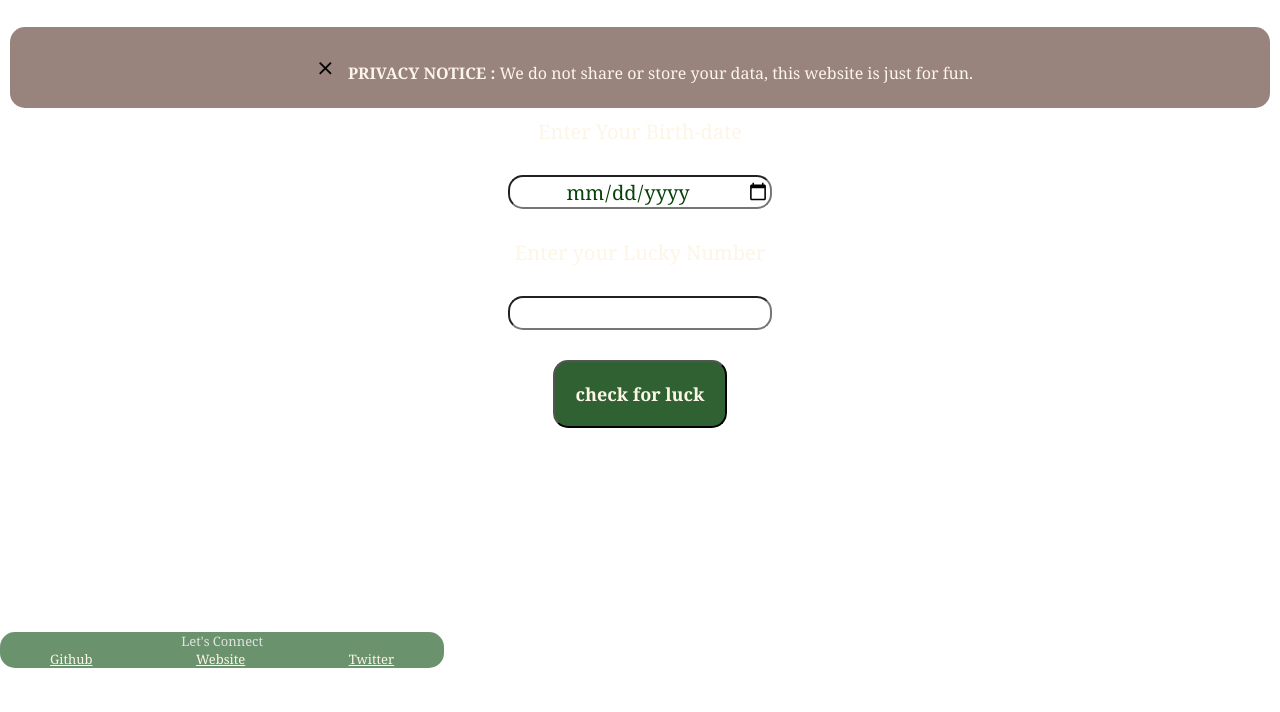
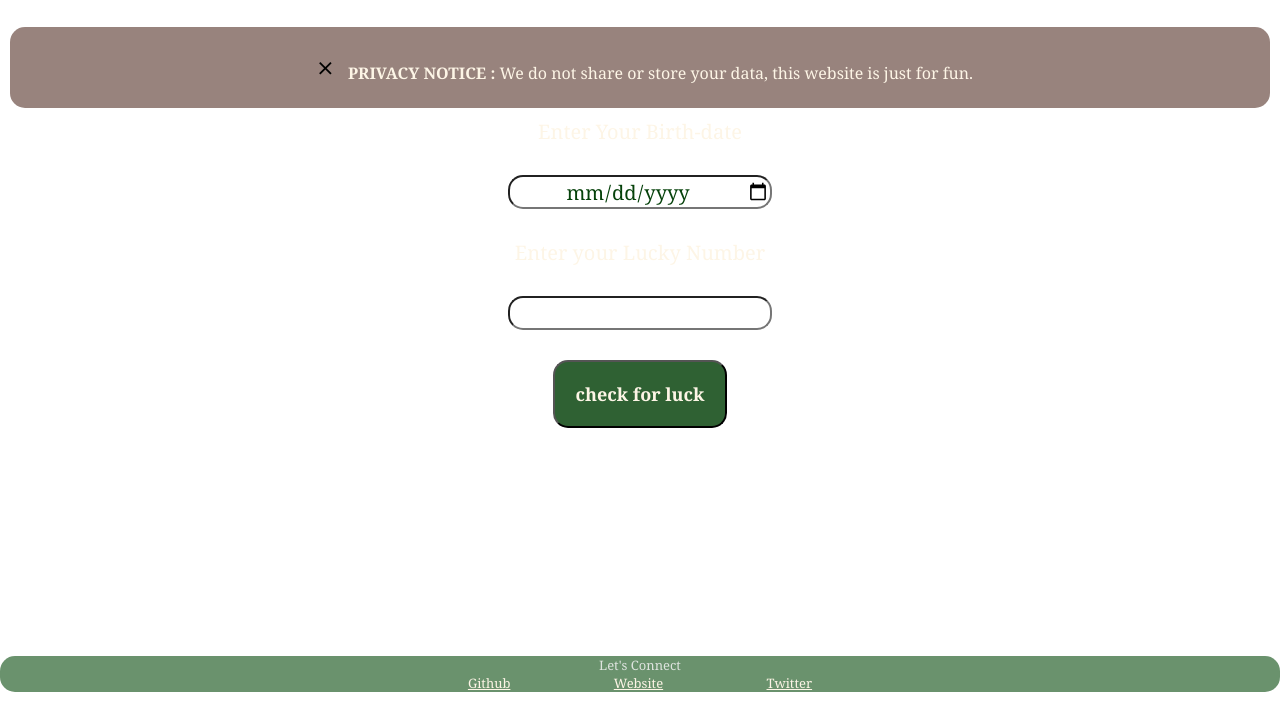
Before and after one commit to Anush79/lucky-birthday, a plain HTML site: page index.html in a window 1280 px wide. Shown: the part 88-800 px from the top of the page. Drawn offline with Linux system fonts and the light colour scheme.

Commit message:
footer css added

```diff
--- a/style.css
+++ b/style.css
@@ -70,7 +70,8 @@ button:hover {
 
 footer {
     position:fixed;
-    top:90%;
+    top:93%;
+    width: 100%;
     background-color: #05470a97;
     color: rgb(223, 228, 223);
     font-size: small;
```
